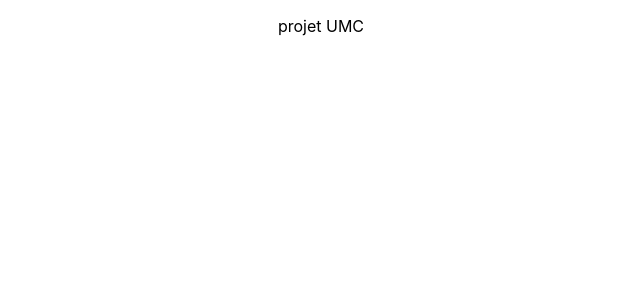
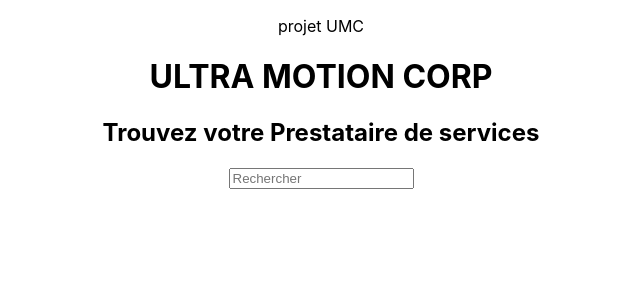
Before and after one commit to UltimatOne/UltraMotionCorp, a React (Create React App) app: page / in a window 1280 px wide. Shown: the top 300 px of the page, without its empty margins (319-959 px from the left). Built offline with nearby package versions, Linux system fonts and the light colour scheme.

Commit message:
ajout du composant barre de recherche

```diff
--- a/src/App.js
+++ b/src/App.js
@@ -1,6 +1,7 @@
 import { Route, Routes } from 'react-router-dom';
 import './App.css';
 import Accueil from './composants/pages/accueil/accueil';
+import SearchBar from './composants/searchBar/searchBar';
 
 
 function App() {
@@ -9,6 +10,7 @@ function App() {
       <Routes>
       <Route path="/" element={<Accueil />}/>
       </Routes>
+      <SearchBar/>
     </div>
 
   );
--- /dev/null
+++ b/src/composants/searchBar/searchBar.jsx
@@ -0,0 +1,58 @@
+import React, {useState} from 'react'
+import './searchBar.css';
+
+
+
+const SearchBar = () => {
+
+ const [searchInput, setSearchInput] = useState("");
+
+ const prestation= [
+
+  { entreprise: "JobiJoba", ville: "Valenciennes" },
+  { entreprise: "Comique", ville: "Lille" },
+  { entreprise: "Bricoleux", ville: "Douai" },
+  { entreprise: "plombier", ville: "Lille" },
+
+];
+
+const handleChange = (e) => {
+  e.preventDefault();
+  setSearchInput(e.target.value);
+};
+
+if (searchInput.length > 0) {
+    prestation.filter((ville) => {
+    return ville.entreprise.match(searchInput);
+});
+}
+
+return <div className='card'>
+    <h1>ULTRA MOTION CORP</h1>
+    <h2>Trouvez votre Prestataire de services</h2>
+
+<input
+   type="search"
+   placeholder="Rechercher"
+   onChange={handleChange}
+   value={searchInput} />
+
+
+
+{prestation.map((ville, index) => {
+
+<div>
+  <tr>
+    <td>{ville.entreprise}</td>
+    <td>{ville.entreprise}</td>
+  </tr>
+</div>
+
+})}
+
+
+</div>
+
+};
+
+export default SearchBar;
```
Also changed, not shown: src/composants/searchBar/searchBar.css (added).
